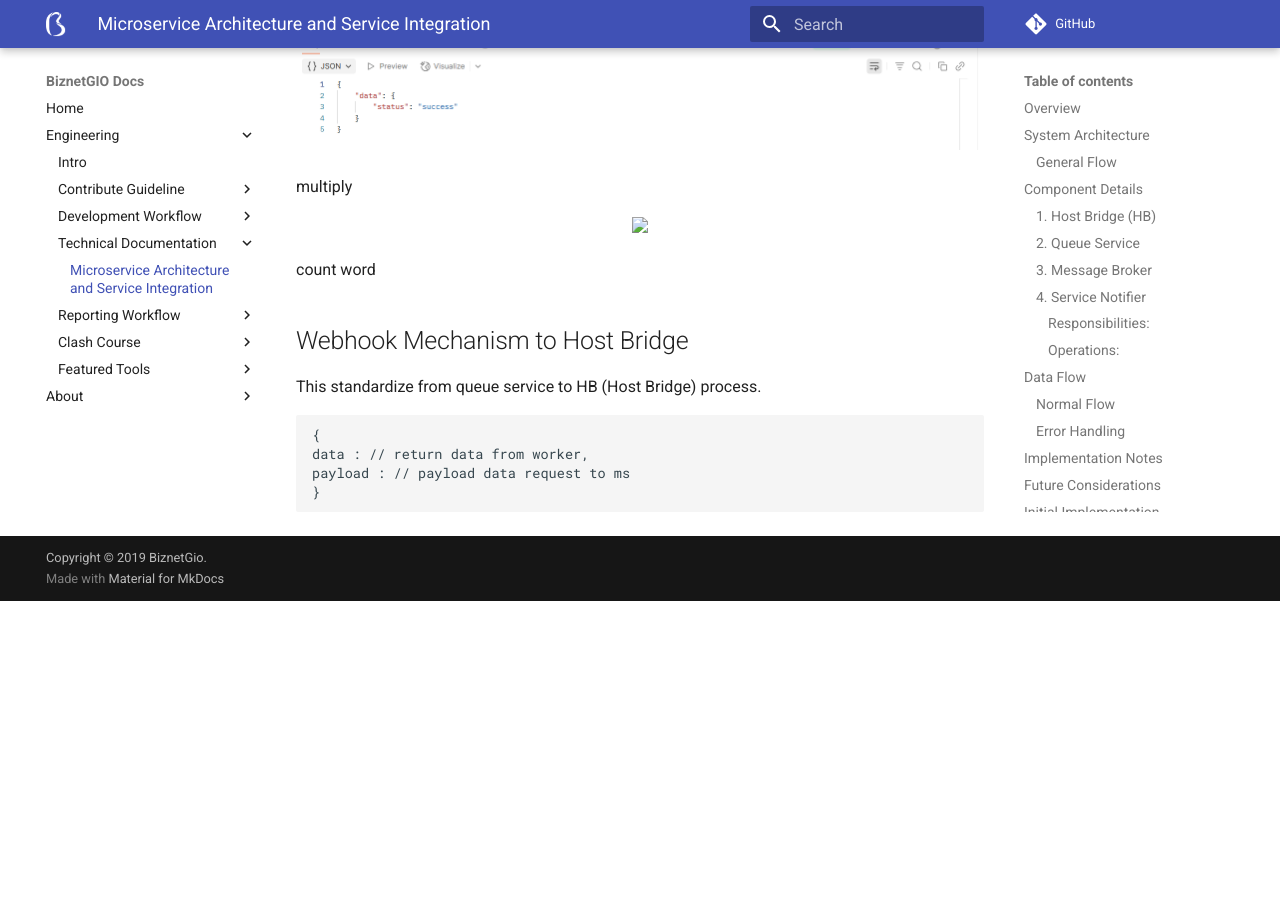
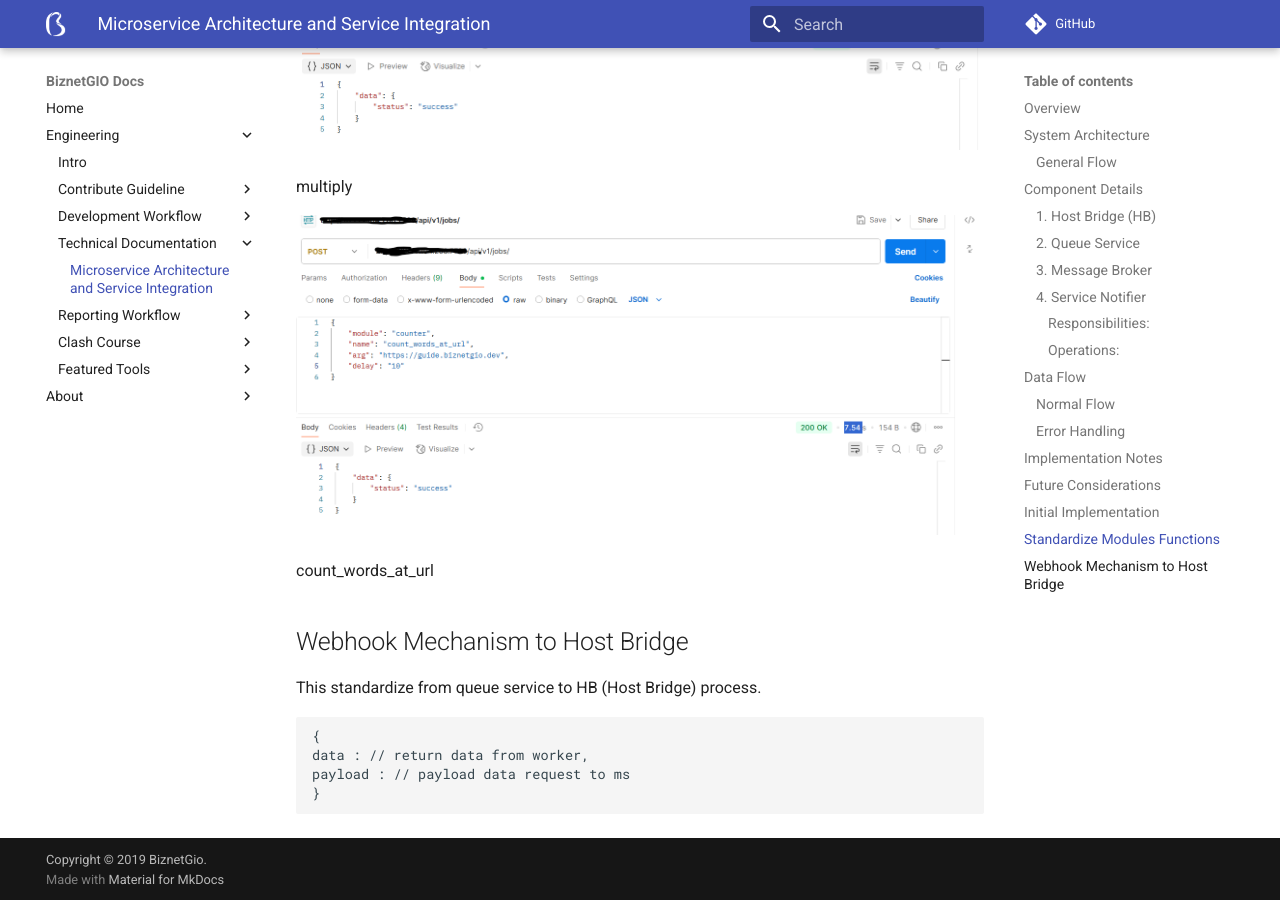
Before and after one commit to BiznetGIO/biznetgio.github.io, an MkDocs documentation site: the page built from docs/guide/queue-services.md, in a window 1280 px wide and 900 px high, scrolled down 3844 px. Built offline with MkDocs 1.6.1 and Material for MkDocs 9.7.7, drawn with Linux system fonts in a browser that asks for light colours; comment, search, counter and statistics services are not loaded; before the commit the page ends 4445 px from its top, so only the background shows below that.

```diff
--- a/docs/guide/queue-services.md
+++ b/docs/guide/queue-services.md
@@ -110,7 +110,7 @@ multiply
 <p align="center">
 	<img src="../img/count_word.png">
 </p>
-count word
+count_words_at_url
 
 
 
```
Also changed, not shown: requirements.txt (+25 -4 lines), docs/guide/img/count_word.png (renamed from docs/guide/img/count_world.png).
